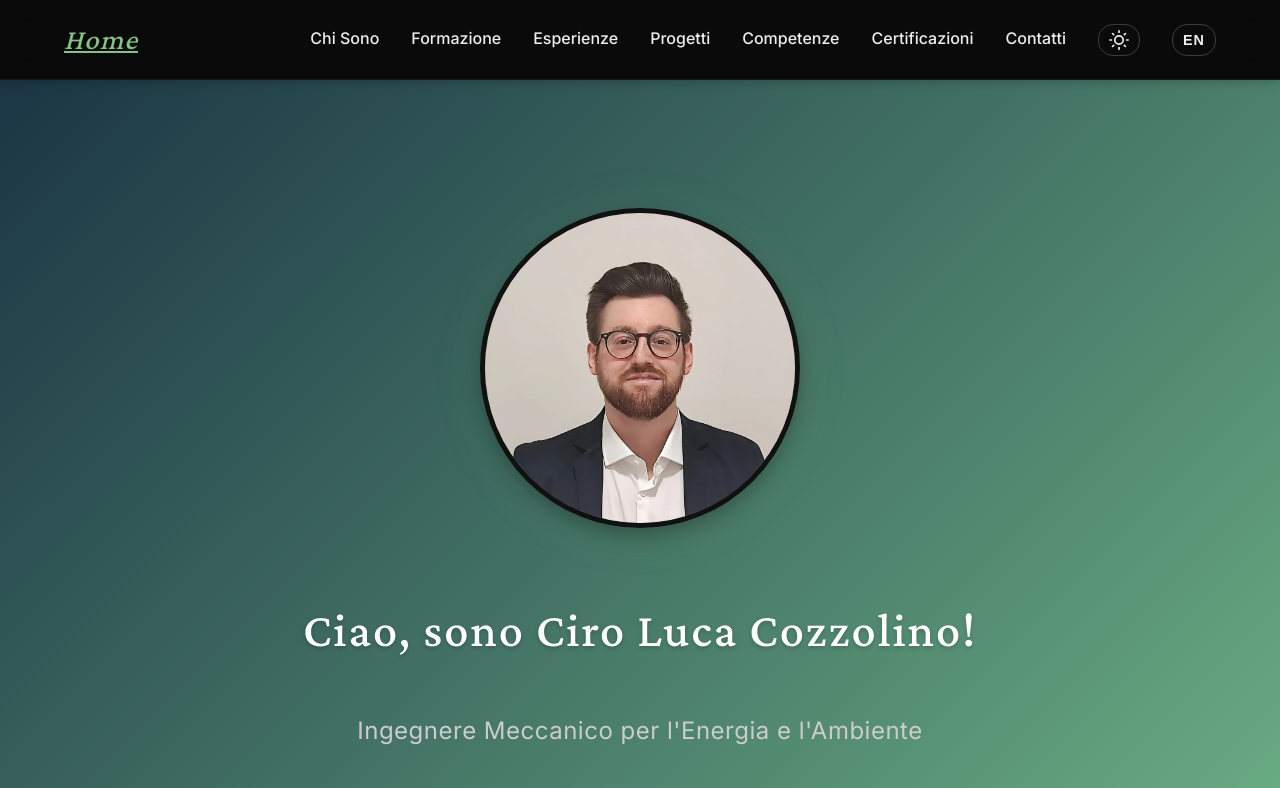
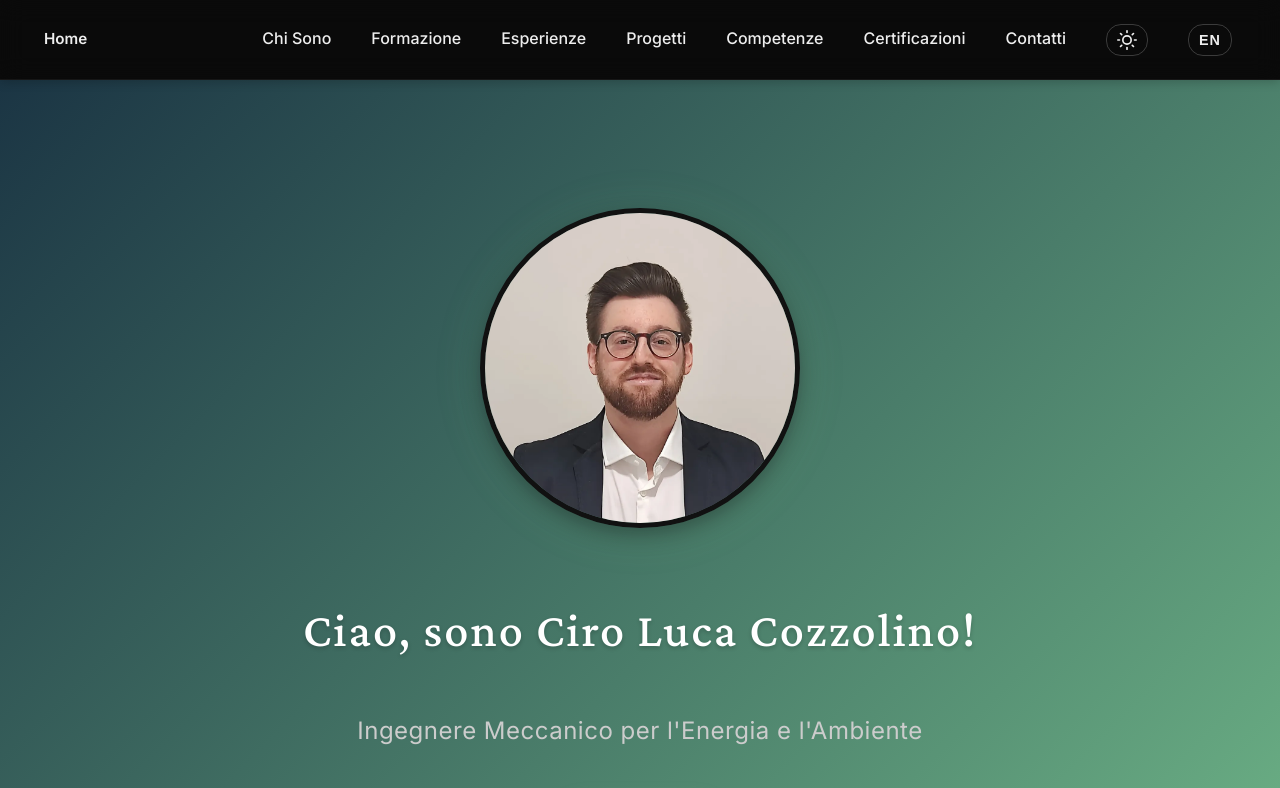
Before and after one commit to cevruz/portfolio, a website: page index.html in a window 1280 px wide. Shown: the top 788 px of the page. Drawn offline with nearby package versions, Linux system fonts and the light colour scheme.

Commit message:
Blend navbar Home button style with nav links, increase spacing

```diff
--- a/style.css
+++ b/style.css
@@ -92,12 +92,12 @@ body.light-mode .navbar {
 }
 
 .nav-container {
-    width: 90%;
-    max-width: 1200px;
+    width: 95%;
+    max-width: 1400px;
     display: flex;
     justify-content: space-between;
     align-items: center;
-    gap: 1rem;
+    gap: 2rem;
     height: 100%;
 }
 
@@ -109,18 +109,37 @@ body.light-mode .navbar {
 }
 
 .logo {
-    font-family: 'Crimson Pro', serif;
-    font-size: 1.8rem;
-    font-weight: 500;
-    font-style: italic;
+    font-family: 'Inter', sans-serif;
+    font-size: 0.95rem;
+    font-weight: 600;
+    color: var(--text-primary);
+    text-decoration: none;
+    position: relative;
+    padding: 5px 12px;
+    transition: color 0.3s ease;
+}
+
+.logo::after {
+    content: '';
+    position: absolute;
+    width: 100%;
+    height: 2px;
+    bottom: 0;
+    left: 0;
+    background-color: var(--accent-green);
+    transform: scaleX(0);
+    transform-origin: center;
+    transition: transform 0.3s ease;
+}
+
+.logo:hover::after,
+.logo.active::after {
+    transform: scaleX(1);
+}
+
+.logo:hover,
+.logo.active {
     color: var(--accent-green);
-    letter-spacing: 1px;
-    transition: var(--transition);
-    cursor: pointer;
-}
-
-.logo:hover {
-    text-shadow: 0 0 10px rgba(134, 194, 130, 0.5);
 }
 
 
@@ -206,9 +225,10 @@ body.light-mode .navbar {
 
 .nav-links {
     display: flex;
-    gap: 2rem;
+    gap: 2.5rem;
     list-style: none;
     z-index: 1100;
+    padding: 0 1rem;
 }
 
 .nav-links li a {
```
